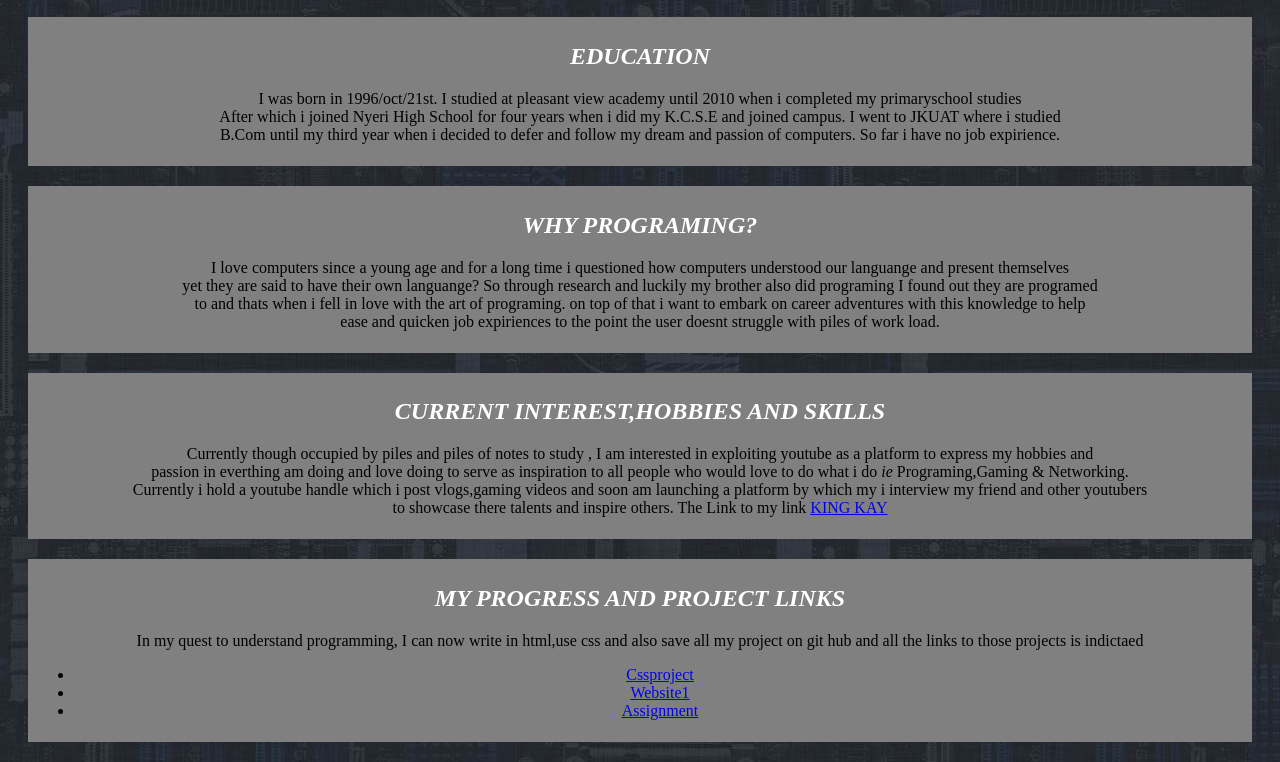
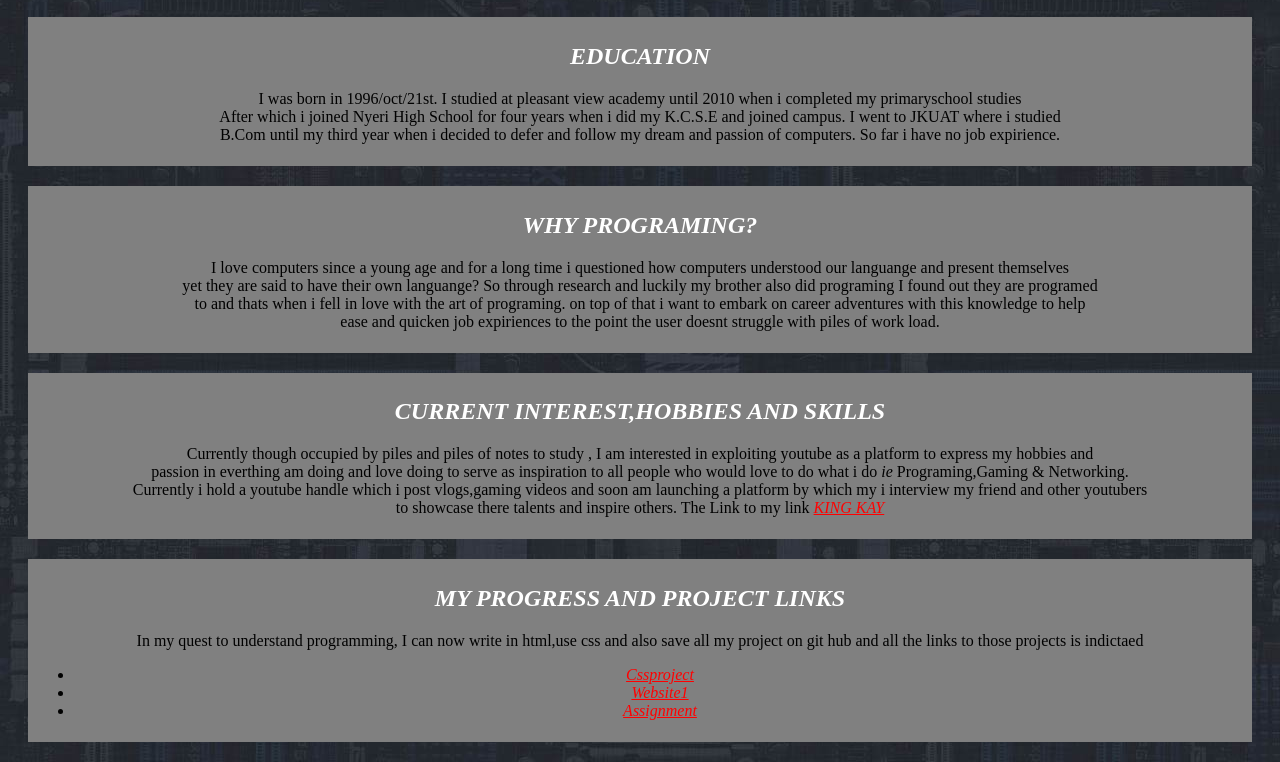
Before and after one commit to Chris-karanja/Chris-Karanja, a plain HTML site: page index.html in a window 1280 px wide. Shown: the part 110-872 px from the top of the page. Drawn offline with Linux system fonts and the light colour scheme.

Commit message:
changed colors for text and text font

```diff
--- a/css/style.css
+++ b/css/style.css
@@ -20,3 +20,7 @@ body{
     font-style: oblique;
     color: white;
   }
+  a{
+    font-style: italic;
+    color: red;
+  }
```
